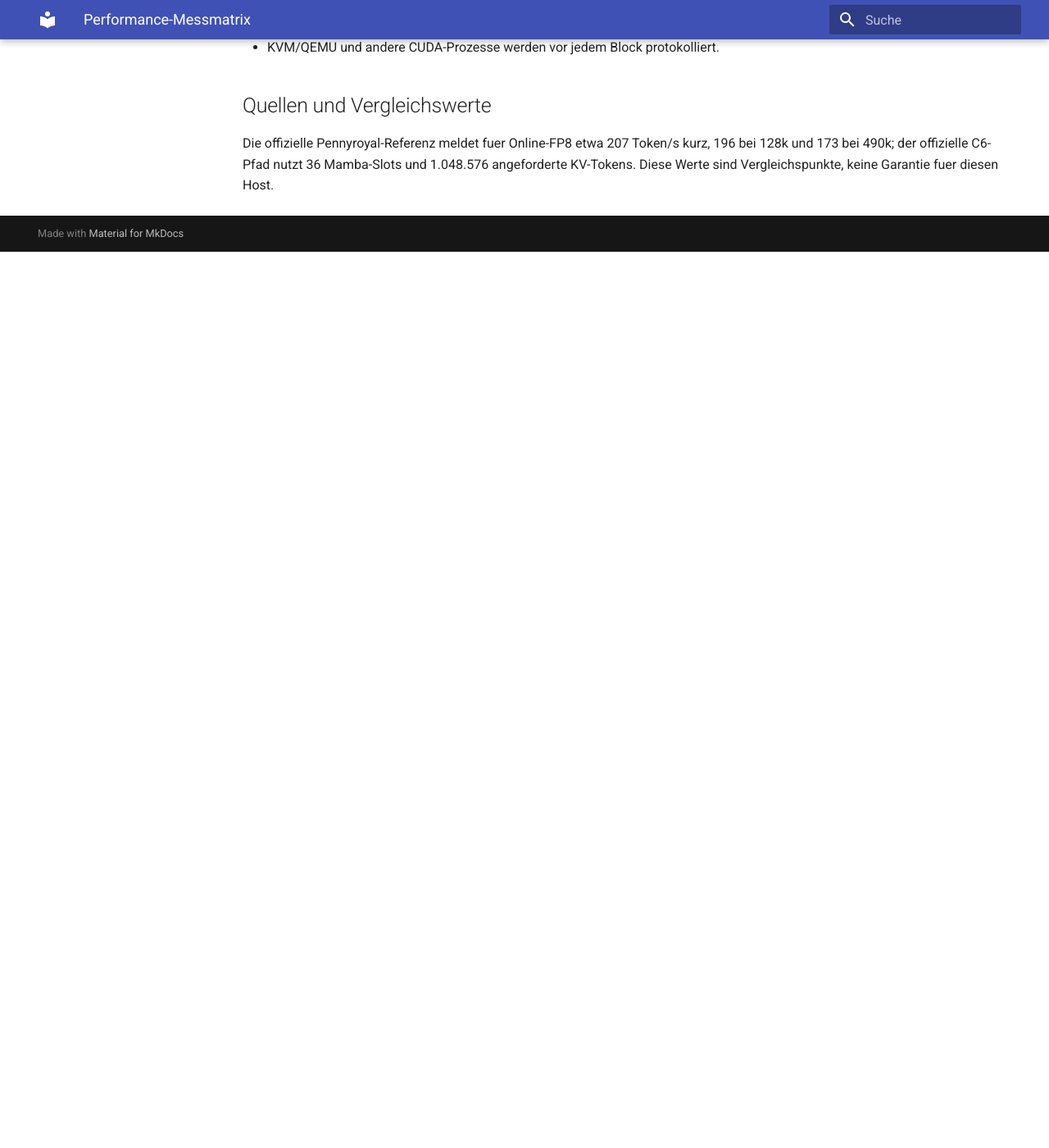
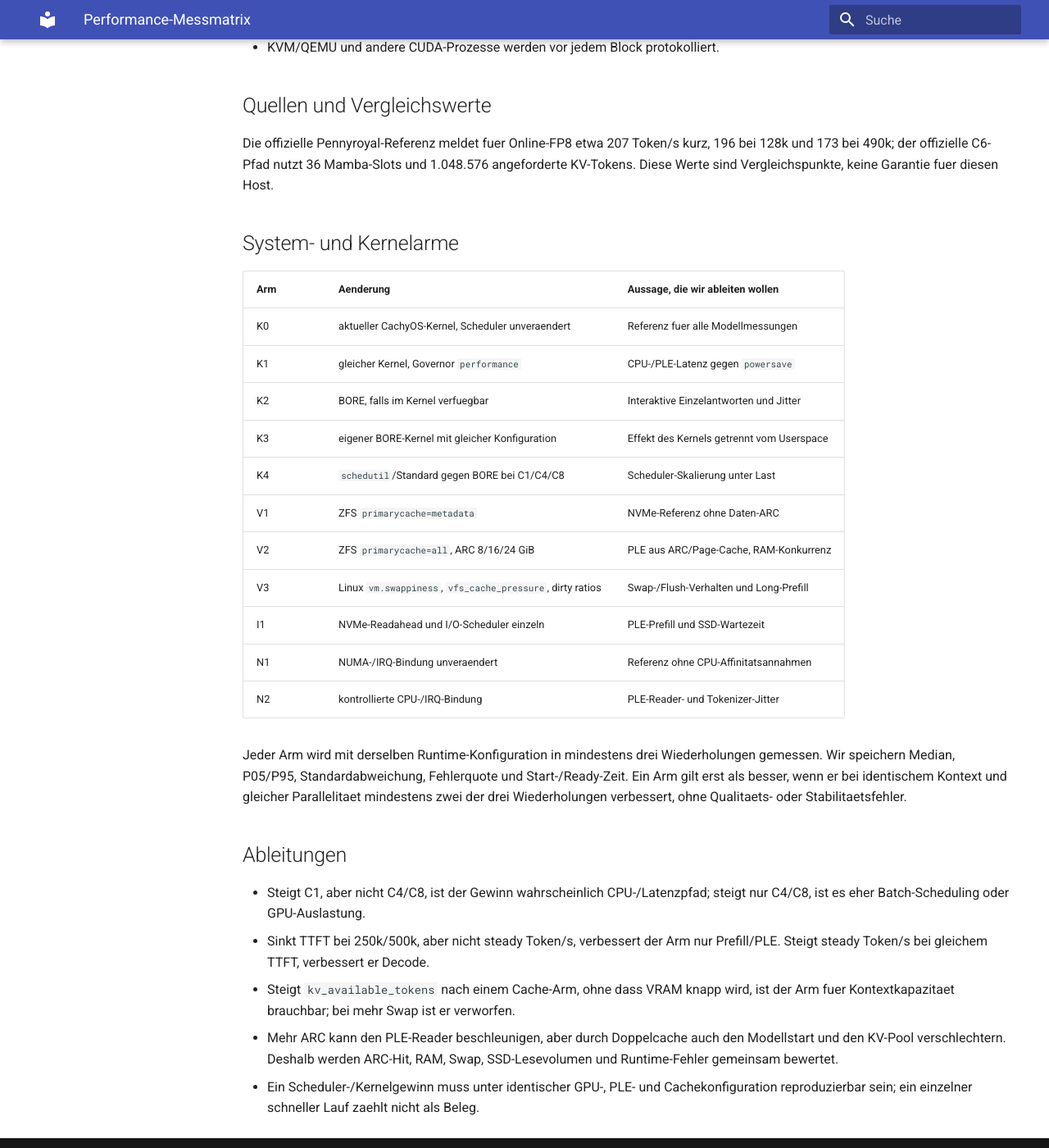
Before and after one commit to thomasdenk79-cyber/llm-infra-setup, an MkDocs documentation site: the page built from docs/performance-matrix.md, in a window 1280 px wide and 1400 px high, scrolled down 1961 px. Shown: the whole window at 82% size. Built offline with MkDocs 1.6.1 and Material for MkDocs 9.7.7, drawn with Linux system fonts in a browser that asks for light colours; before the commit the page ends 2268 px from its top, so only the background shows below that.

Commit message:
stand: 2026-10-03T09:57 gesichert (2 Dateien)

```diff
--- a/docs/performance-matrix.md
+++ b/docs/performance-matrix.md
@@ -70,3 +70,40 @@ Die offizielle Pennyroyal-Referenz meldet fuer Online-FP8 etwa 207 Token/s kurz,
 196 bei 128k und 173 bei 490k; der offizielle C6-Pfad nutzt 36 Mamba-Slots und
 1.048.576 angeforderte KV-Tokens. Diese Werte sind Vergleichspunkte, keine
 Garantie fuer diesen Host.
+
+## System- und Kernelarme
+
+| Arm | Aenderung | Aussage, die wir ableiten wollen |
+|---|---|---|
+| K0 | aktueller CachyOS-Kernel, Scheduler unveraendert | Referenz fuer alle Modellmessungen |
+| K1 | gleicher Kernel, Governor `performance` | CPU-/PLE-Latenz gegen `powersave` |
+| K2 | BORE, falls im Kernel verfuegbar | Interaktive Einzelantworten und Jitter |
+| K3 | eigener BORE-Kernel mit gleicher Konfiguration | Effekt des Kernels getrennt vom Userspace |
+| K4 | `schedutil`/Standard gegen BORE bei C1/C4/C8 | Scheduler-Skalierung unter Last |
+| V1 | ZFS `primarycache=metadata` | NVMe-Referenz ohne Daten-ARC |
+| V2 | ZFS `primarycache=all`, ARC 8/16/24 GiB | PLE aus ARC/Page-Cache, RAM-Konkurrenz |
+| V3 | Linux `vm.swappiness`, `vfs_cache_pressure`, dirty ratios | Swap-/Flush-Verhalten und Long-Prefill |
+| I1 | NVMe-Readahead und I/O-Scheduler einzeln | PLE-Prefill und SSD-Wartezeit |
+| N1 | NUMA-/IRQ-Bindung unveraendert | Referenz ohne CPU-Affinitatsannahmen |
+| N2 | kontrollierte CPU-/IRQ-Bindung | PLE-Reader- und Tokenizer-Jitter |
+
+Jeder Arm wird mit derselben Runtime-Konfiguration in mindestens drei
+Wiederholungen gemessen. Wir speichern Median, P05/P95, Standardabweichung,
+Fehlerquote und Start-/Ready-Zeit. Ein Arm gilt erst als besser, wenn er bei
+identischem Kontext und gleicher Parallelitaet mindestens zwei der drei
+Wiederholungen verbessert, ohne Qualitaets- oder Stabilitaetsfehler.
+
+## Ableitungen
+
+* Steigt C1, aber nicht C4/C8, ist der Gewinn wahrscheinlich CPU-/Latenzpfad;
+  steigt nur C4/C8, ist es eher Batch-Scheduling oder GPU-Auslastung.
+* Sinkt TTFT bei 250k/500k, aber nicht steady Token/s, verbessert der Arm nur
+  Prefill/PLE. Steigt steady Token/s bei gleichem TTFT, verbessert er Decode.
+* Steigt `kv_available_tokens` nach einem Cache-Arm, ohne dass VRAM knapp wird,
+  ist der Arm fuer Kontextkapazitaet brauchbar; bei mehr Swap ist er verworfen.
+* Mehr ARC kann den PLE-Reader beschleunigen, aber durch Doppelcache auch den
+  Modellstart und den KV-Pool verschlechtern. Deshalb werden ARC-Hit, RAM,
+  Swap, SSD-Lesevolumen und Runtime-Fehler gemeinsam bewertet.
+* Ein Scheduler-/Kernelgewinn muss unter identischer GPU-, PLE- und
+  Cachekonfiguration reproduzierbar sein; ein einzelner schneller Lauf zaehlt
+  nicht als Beleg.
```
Also changed, not shown: docs/HANDOFF.md (+5 -1 lines).
